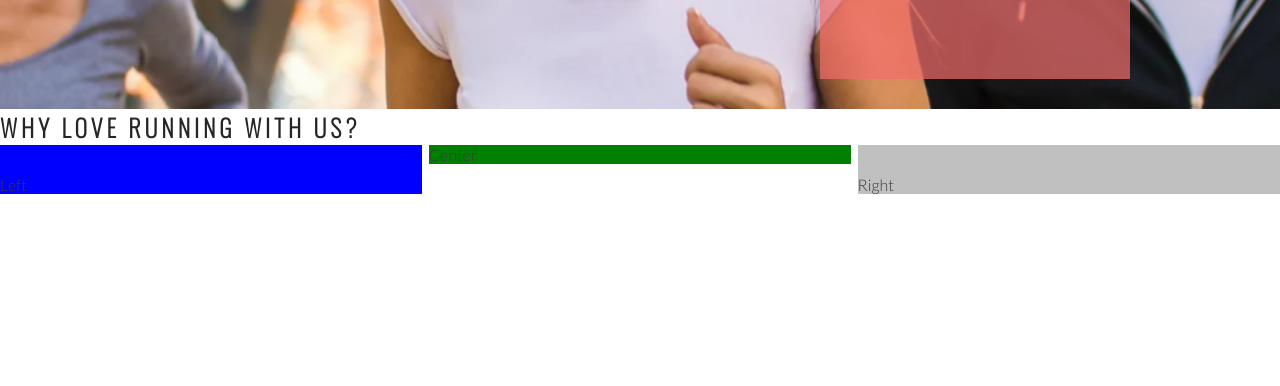
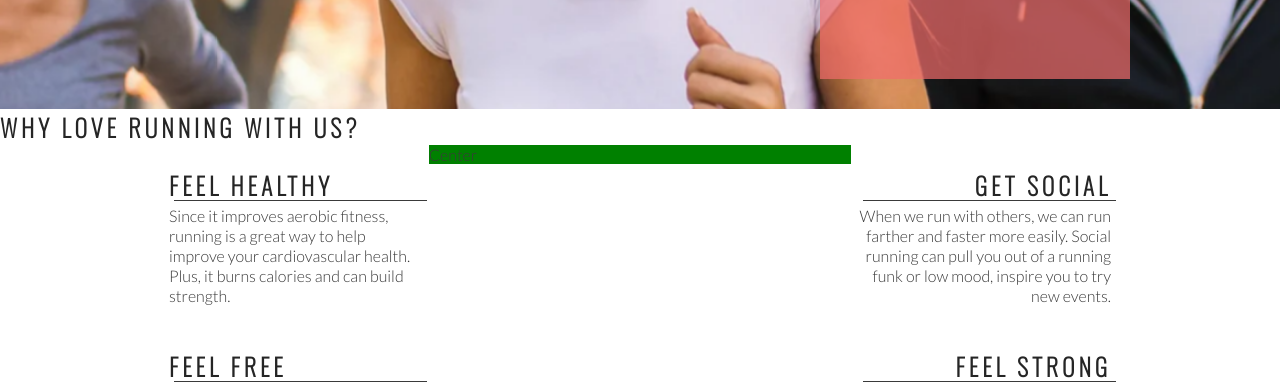
Before and after one commit to KyrianU/love-running, a plain HTML site: page index.html in a window 1280 px wide. Shown: the part 566-952 px from the top of the page. Drawn offline with nearby package versions, Linux system fonts and the light colour scheme.

Commit message:
Add right about section content and style

```diff
--- a/assets/css/style.css
+++ b/assets/css/style.css
@@ -115,18 +115,24 @@ h1, h2 {
     height: 600px;
 }
 
+hr {
+    border-top: 1px solid #3a3a3a;
+    width: 100%;
+    margin: 5px;
+}
+
 #left-about {
     padding-top: 30px;
     width: 33%;
     float: left;
-    background-color: blue;
+
 }
 
 #right-about {
     padding-top: 30px;
     width: 33%;
     float: right;
-    background-color: silver;
+
 }
 
 #center-about {
@@ -134,3 +140,28 @@ h1, h2 {
     margin: 0 auto;
     background-color: green;
 }
+
+.left-about-heading {
+    width: 60%;
+    float: right;
+    line-height: 20px;
+    clear: both;
+    margin-bottom: 50px;
+}
+
+.right-about-heading {
+    width: 60%;
+    float: left;
+    line-height: 20px;
+    clear: both;
+    margin-bottom: 50px
+
+}
+
+.right-about-heading h2 {
+    text-align: right;
+}
+
+.right-about-heading p {
+    text-align: right;
+}
--- a/index.html
+++ b/index.html
@@ -40,8 +40,37 @@
     </section>
     <section id="club-ethos">
         <h1>Why Love Running With Us?</h1>
-        <div id="left-about">Left</div>
-        <div id="right-about">Right</div>
+        <div id="left-about">
+            <div class="left-about-heading">
+                <h2>Feel Healthy</h2>
+                <hr>
+                <p>Since it improves aerobic fitness, running is a great way to help improve your cardiovascular health. Plus, it burns calories and can build strength.</p>
+            </div>
+            <div class="left-about-heading">
+                <h2>Feel Free</h2>
+                <hr>
+                <p>Physical exercise, running included, is known to release endorphins in the brain. Endorphins make you more energetic, more awake and, yes, happier.</p>
+            </div>
+
+        </div>
+        <div id="right-about">
+            <div class="right-about-heading">
+                <h2>Get social</h2>
+                <hr>
+                <p>
+                    When we run with others, we can run farther and faster more easily. Social running can pull you out of a running funk or low mood, inspire you to try new events.
+                </p>
+
+            </div>
+            <div class="right-about-heading">
+                <h2>Feel Strong</h2>
+                <hr>
+                <p>
+                    Running strengthens your heart by pumping blood more effectively through your body.
+                </p>
+            </div>
+        </div>
+
         <div id="center-about">Center</div>
     </section>
     <section>
```
